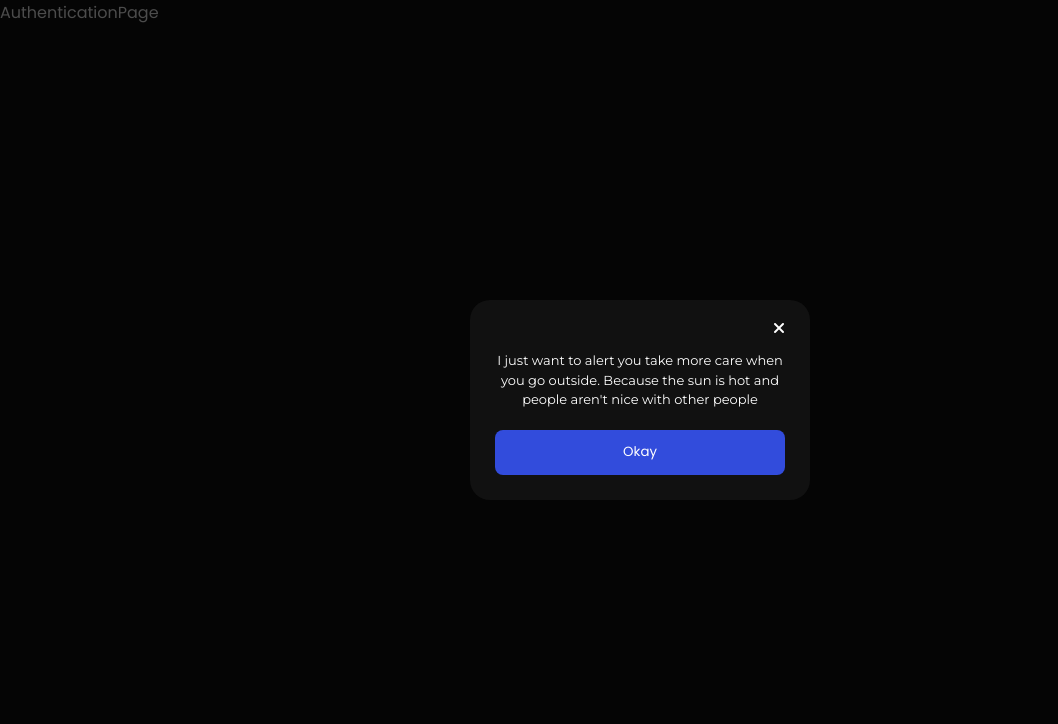
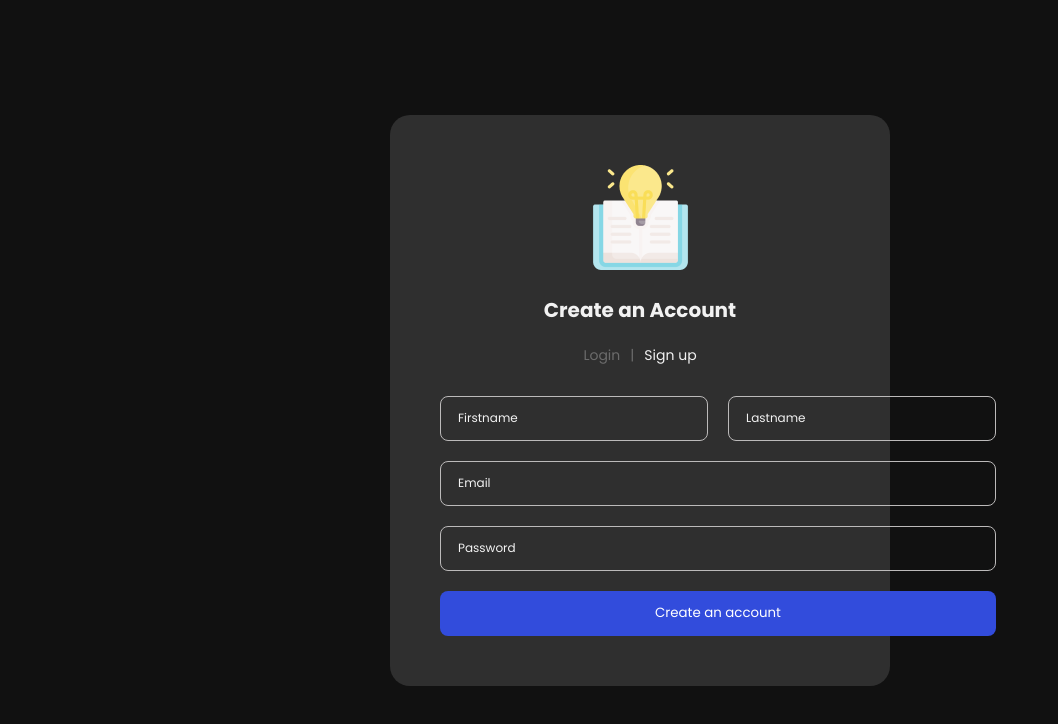
Before and after one commit to Enaikele-Kelvin-Omoh/LIC, a React (Vite) app: page /auth in a window 1280 px wide. Shown: the top 724 px of the page, without its empty margins (0-1058 px from the left). Built offline with nearby package versions, Linux system fonts and the light colour scheme; a web font is replaced by a local one.

Commit message:
Auth page UI design

```diff
--- a/package.json
+++ b/package.json
@@ -27,6 +27,6 @@
     "eslint-plugin-react-hooks": "^5.0.0",
     "eslint-plugin-react-refresh": "^0.4.14",
     "globals": "^15.11.0",
-    "vite": "^5.4.10"
+    "vite": "^5.4.11"
   }
 }
--- a/src/App.css
+++ b/src/App.css
@@ -1,5 +1,5 @@
-@import url("../src/css/animation.css");
-@import url("../src/css/tailwind.css");
+@import url('../src/css/animation.css');
+@import url('../src/css/tailwind.css');
 
 /* Variables */
 :root {
@@ -18,9 +18,11 @@
   --button-2-text-color: #fff;
 
   --input-border-color: #bcbaba;
-  --input-text-color: #fff;
+  --input-text-color: #f2f2f2;
 
   --red: #f74d4d;
+
+  --container-background-color: #2f2f2f;
 }
 
 /* Global Styling */
@@ -29,17 +31,27 @@
   border: 0;
   box-sizing: border-box;
   transition: 0.2s ease-in-out;
-  font-family: "Poppins", "DM Sans", "Montserrat", "Open Sans";
-  color: #fff;
+  font-family: 'Poppins', 'DM Sans', 'Montserrat', 'Open Sans';
+  /* color: #fff; */
+}
+
+html {
+  font-size: 62.5%;
 }
 
 body {
   background-color: var(--background-color);
   overflow: hidden;
+  color: var(--input-text-color);
 }
 
 p {
   color: var(--text-color);
+}
+
+/* Links configuration */
+a:link {
+  text-decoration: none;
 }
 
 /* Button Configuration */
@@ -80,4 +92,14 @@ input {
 
 input:focus {
   outline: 0;
+  background-color: transparent;
 }
+
+input::placeholder {
+  color: var(--input-text-color);
+}
+
+/* Utility classes  */
+/* flex {
+  d
+} */
--- a/src/App.jsx
+++ b/src/App.jsx
@@ -37,7 +37,7 @@ function App() {
               element={<NotepadPage />}
             />
           </Routes>
-          <Modal />
+          {/* <Modal /> */}
           <ToastContainer
             position={window.innerWidth > 800 ? "bottom-left" : "top-center"}
             autoClose={5000}
--- a/src/pages/AuthenticationPage/AuthenticationPage.css
+++ b/src/pages/AuthenticationPage/AuthenticationPage.css
@@ -1,2 +1,51 @@
 .AuthenticationPage {
+  display: flex;
+  align-items: center;
+  justify-content: center;
+  width: 100%;
+  height: 100vh;
 }
+
+.auth-container {
+  width: 50rem;
+  padding: 5rem;
+  border-radius: 2rem;
+  background-color: var(--container-background-color);
+  text-align: center;
+}
+
+.auth-form {
+  display: grid;
+  grid-template-columns: repeat(2, 1fr);
+  grid-template-rows: repeat(3, 1fr);
+  gap: 2rem;
+}
+
+.auth-email,
+.auth-password,
+.auth-btn-submit {
+  grid-column: 1/-1;
+}
+
+.auth-text {
+  margin-bottom: 2rem;
+  font-size: 2rem;
+}
+
+.auth-action {
+  display: flex;
+  justify-content: center;
+  gap: 1rem;
+  margin-bottom: 3rem;
+  font-size: 1.4rem;
+  color: rgba(242, 242, 242, 0.31);
+  cursor: pointer;
+}
+
+.auth-active {
+  color: var(--input-text-color);
+}
+
+.auth-logo {
+  margin-bottom: 2rem;
+}
--- a/src/pages/AuthenticationPage/AuthenticationPage.jsx
+++ b/src/pages/AuthenticationPage/AuthenticationPage.jsx
@@ -1,8 +1,94 @@
-import React from "react";
-import "./AuthenticationPage.css";
+// import React from "react";
+import './AuthenticationPage.css';
+import { useState } from 'react';
+import logo from '/src/assets/logo.png';
 
 const AuthenticationPage = () => {
-  return <div className="AuthenticationPage">AuthenticationPage</div>;
+  const [isLogin, setIsLogin] = useState(false);
+  return (
+    <div className="AuthenticationPage">
+      <div className="auth-container">
+        <img src={logo} alt="Logo" className="auth-logo" />
+        <h2 className="auth-text">
+          {!isLogin ? 'Create an Account' : 'Login to your account'}
+        </h2>
+        <div className="auth-action">
+          <div
+            className={`auth-login ${isLogin ? 'auth-active' : ''}`}
+            onClick={() => setIsLogin(true)}
+          >
+            Login
+          </div>
+          <span>|</span>
+          <div
+            className={`auth-sign-up ${!isLogin ? 'auth-active' : ''}`}
+            onClick={() => setIsLogin(!isLogin)}
+          >
+            Sign up
+          </div>
+        </div>
+
+        <form className="auth-form auth-form-login">
+          {!isLogin && (
+            <>
+              <input
+                type="text"
+                placeholder="Firstname"
+                className="auth-fname"
+              ></input>
+              <input
+                type="text"
+                placeholder="Lastname"
+                className="auth-lname"
+              ></input>
+              <input
+                type="email"
+                placeholder="Email"
+                className="auth-email"
+              ></input>
+              <input
+                type="password"
+                placeholder="Password"
+                className="auth-password"
+              ></input>
+            </>
+          )}
+          {isLogin && (
+            <>
+              <input
+                type="email"
+                placeholder="Email"
+                className="auth-email"
+              ></input>
+              <input
+                type="password"
+                placeholder="Password"
+                className="auth-password"
+              ></input>
+            </>
+          )}
+          <button type="submit" className="auth-btn-submit">
+            {!isLogin ? 'Create an account' : 'Login'}
+          </button>
+        </form>
+
+        {/* {isLogin && (
+          <>
+            <input
+              type="email"
+              placeholder="Email"
+              className="auth-email"
+            ></input>
+            <input
+              type="password"
+              placeholder="Password"
+              className="auth-password"
+            ></input>
+          </>
+        )} */}
+      </div>
+    </div>
+  );
 };
 
 export default AuthenticationPage;
```
Also changed, not shown: 2 other files (tests, documents, lock files or other folders).
